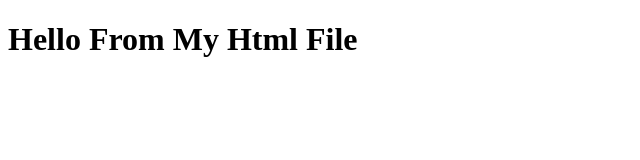
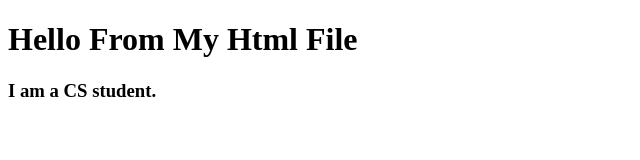
Before and after one commit to Arslan-Abrahum/html-css, a plain HTML site: page index.html in a window 1280 px wide. Shown: the whole page, without its empty margins (0-640 px from the left). Drawn offline with Linux system fonts and the light colour scheme.

Commit message:
Update successfully

```diff
--- a/index.html
+++ b/index.html
@@ -7,5 +7,6 @@
 </head>
 <body>
     <h1>Hello From My Html File</h1>
+    <h3> I am a CS student. </h3>
 </body>
 </html>
```
